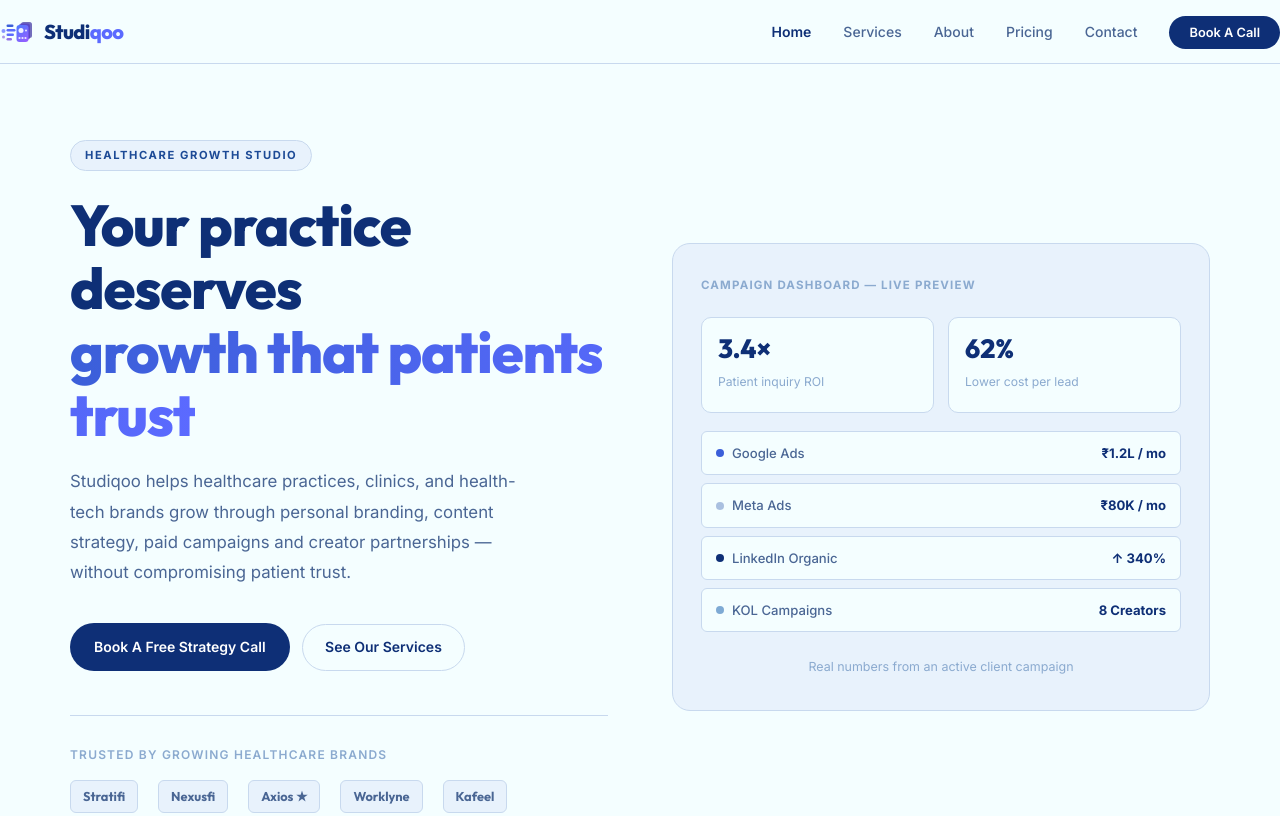
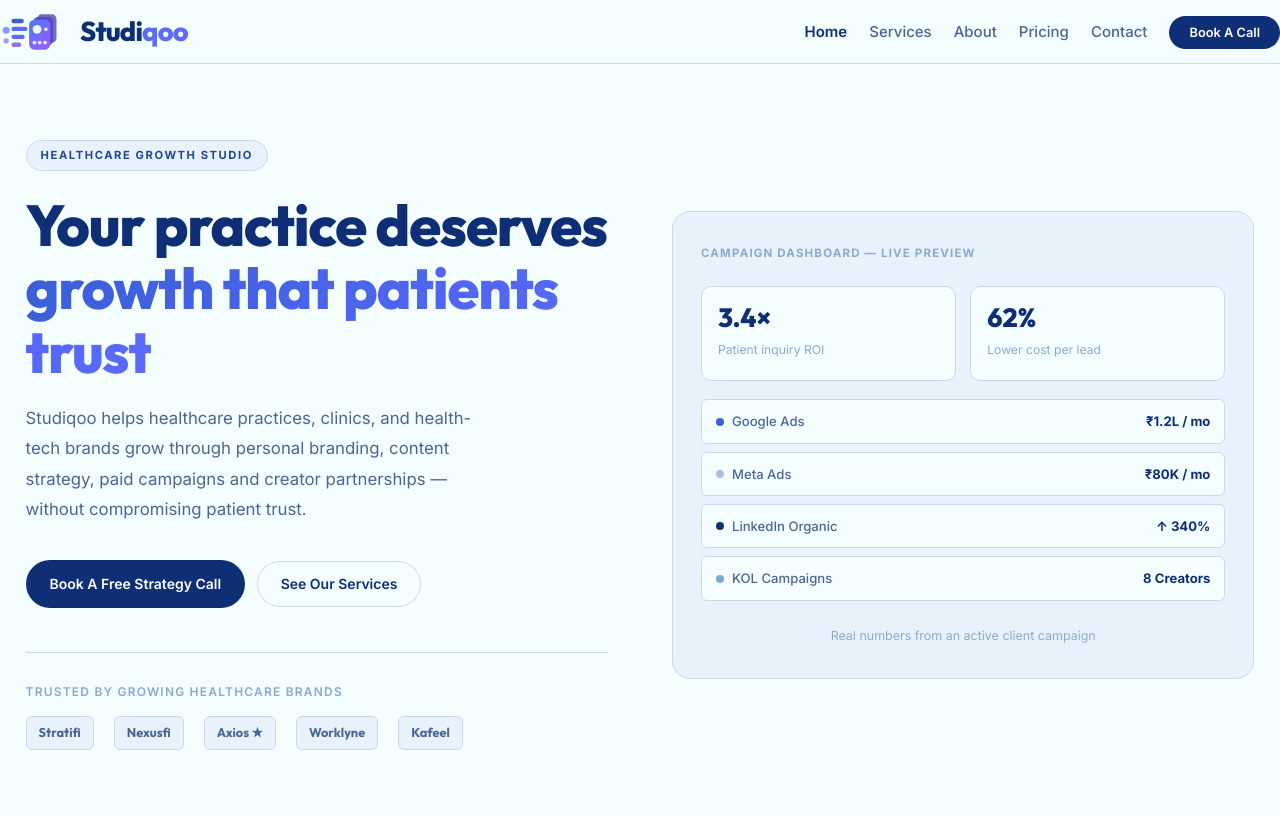
Before and after one commit to bhumi-0811/studiqoo, a website: page index.html in a window 1280 px wide. Shown: the top 816 px of the page. Drawn offline with Linux system fonts and the light colour scheme.

Commit message:
Update style.css

```diff
--- a/style.css
+++ b/style.css
@@ -49,7 +49,7 @@ h1,h2,h3,h4 {
 }
 
 .container {
-  width: min(1140px, 92%);
+  width: min(1280px, 96%);
   margin: auto;
 }
 
@@ -105,26 +105,28 @@ section { padding: 96px 0; }
   align-items: center;
   justify-content: space-between;
   width: 100%;
+  gap: 30px;
 }
 
 /* Logo */
 .logo {
   display: flex;
   align-items: center;
-  gap: 10px;
+  gap: 20px;
   text-decoration: none;
   flex-shrink: 0;
 }
 
 .logo-icon {
-  width: 34px;
-  height: 34px;
+  width: 60px;
+  height: auto;
+  object-fit: contain;
   flex-shrink: 0;
 }
 
 .logo-text {
   font-family: var(--display);
-  font-size: 1.25rem;
+  font-size: 1.7rem;
   font-weight: 800;
   letter-spacing: -.03em;
   color: var(--ink);
@@ -135,11 +137,12 @@ section { padding: 96px 0; }
 .nav-links {
   display: flex;
   align-items: center;
-  gap: 32px;
+  gap: 22px;
+  flex-wrap: nowrap;
 }
 
 .nav-links a {
-  font-size: .875rem;
+  font-size: 15px;
   font-weight: 500;
   color: var(--muted);
   transition: color .2s;
@@ -243,7 +246,9 @@ section { padding: 96px 0; }
 .hero-left h1 em {
   font-style: normal;
   background: linear-gradient(90deg, #3B5FD9, #5B6AFF);
+  background-clip: text;
   -webkit-background-clip: text;
+  -webkit-text-fill-color: transparent;
   color: transparent;
 }
 
@@ -1031,7 +1036,9 @@ section { padding: 96px 0; }
   .pain-grid   { grid-template-columns: 1fr; gap: 0; }
   .compare-grid { grid-template-columns: 1fr; gap: 14px; }
   .stats-row   { grid-template-columns: 1fr 1fr; }
-  .stat-cell:nth-child(2) { }
+  .stat-cell:nth-child(2) {
+    font-weight: 600;
+   }
   .stat-cell:nth-child(3),
   .stat-cell:nth-child(4) { border-top: 1px solid var(--line); }
   .clients-grid { grid-template-columns: repeat(2,1fr); }
```
